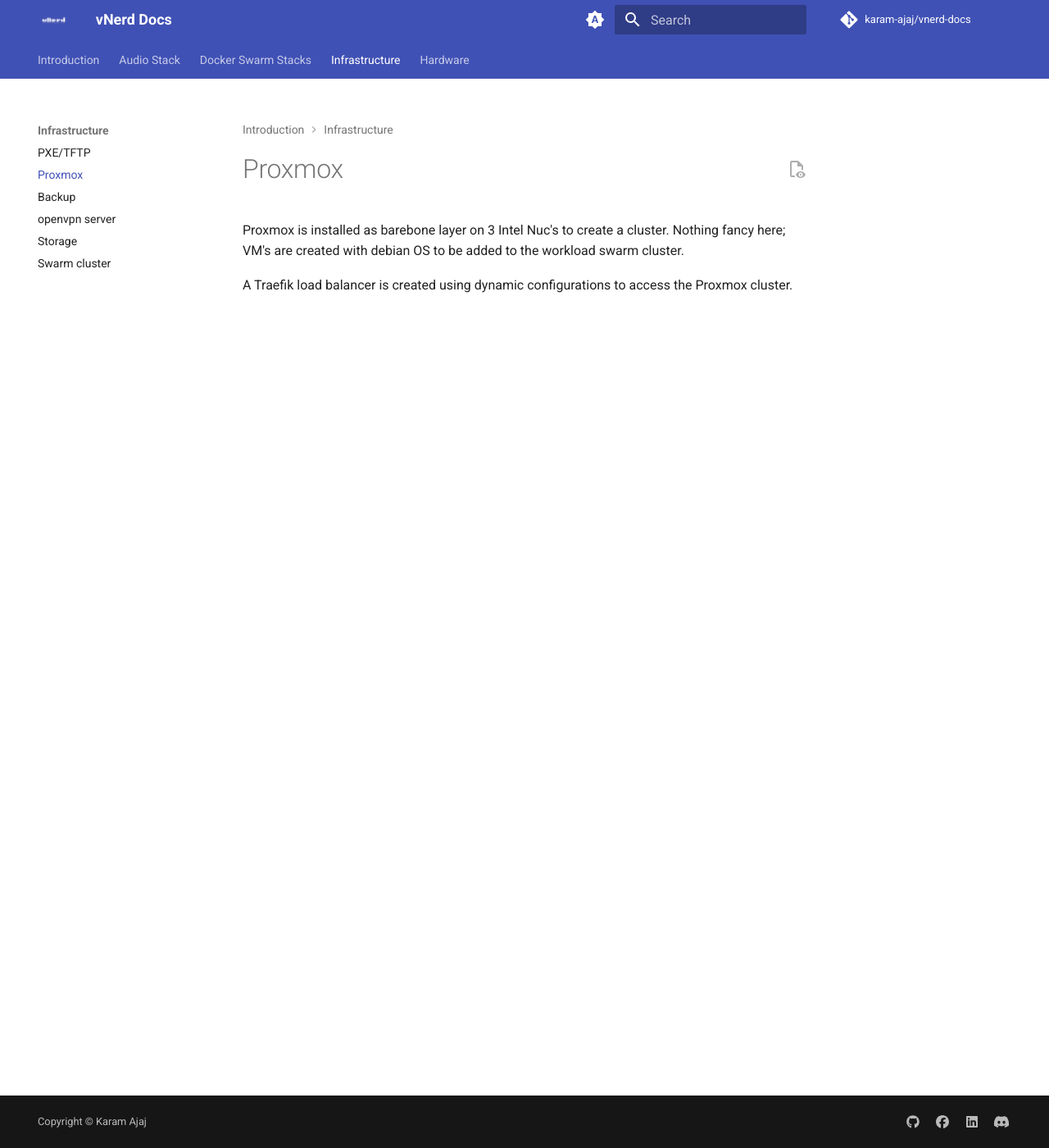
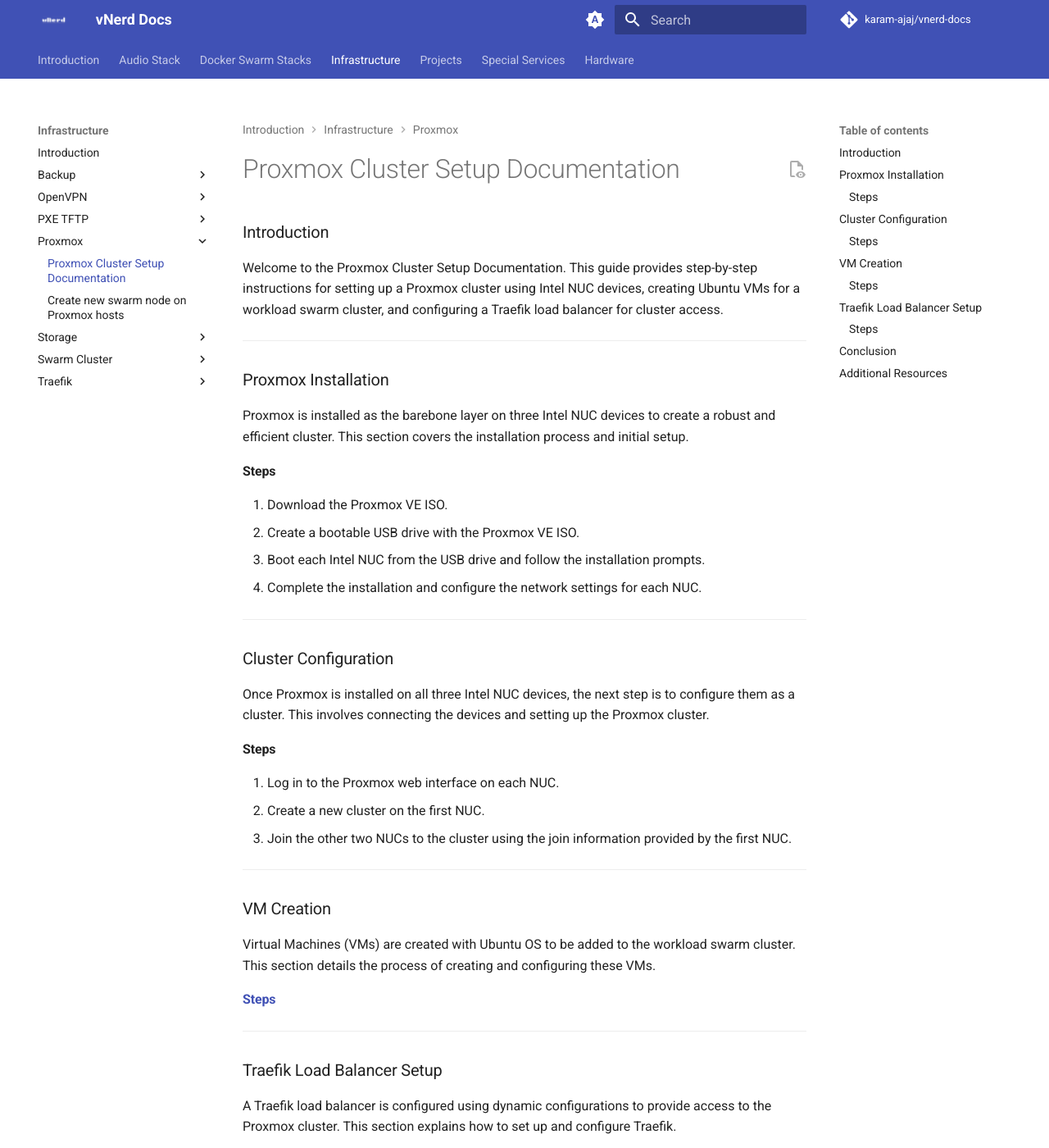
Before and after one commit to karam-ajaj/vnerd-docs, an MkDocs documentation site: the page built from docs/Infrastructure/Proxmox/index.md, in a window 1280 px wide and 1400 px high. Shown: the whole window at 82% size. Built offline with MkDocs 1.6.1 and Material for MkDocs 9.7.7, drawn with Linux system fonts in a browser that asks for light colours; comment, search, counter and statistics services are not loaded; some of the changed text lies outside the part shown.

Commit message:
added some ai generated content

```diff
--- a/docs/Infrastructure/Proxmox.md
+++ /dev/null
@@ -1,3 +0,0 @@
-Proxmox is installed as barebone layer on 3 Intel Nuc's to create a cluster. Nothing fancy here; VM's are created with debian OS to be added to the workload swarm cluster.
-
-A Traefik load balancer is created using dynamic configurations to access the Proxmox cluster.
--- /dev/null
+++ b/docs/Infrastructure/Proxmox/index.md
@@ -0,0 +1,63 @@
+# Proxmox Cluster Setup Documentation
+
+### Introduction
+
+Welcome to the Proxmox Cluster Setup Documentation. This guide provides step-by-step instructions for setting up a Proxmox cluster using Intel NUC devices, creating Ubuntu VMs for a workload swarm cluster, and configuring a Traefik load balancer for cluster access.
+
+---
+
+### Proxmox Installation
+
+Proxmox is installed as the barebone layer on three Intel NUC devices to create a robust and efficient cluster. This section covers the installation process and initial setup.
+
+#### Steps
+1. Download the Proxmox VE ISO.
+2. Create a bootable USB drive with the Proxmox VE ISO.
+3. Boot each Intel NUC from the USB drive and follow the installation prompts.
+4. Complete the installation and configure the network settings for each NUC.
+
+---
+
+### Cluster Configuration
+
+Once Proxmox is installed on all three Intel NUC devices, the next step is to configure them as a cluster. This involves connecting the devices and setting up the Proxmox cluster.
+
+#### Steps
+1. Log in to the Proxmox web interface on each NUC.
+2. Create a new cluster on the first NUC.
+3. Join the other two NUCs to the cluster using the join information provided by the first NUC.
+
+---
+
+### VM Creation
+
+Virtual Machines (VMs) are created with Ubuntu OS to be added to the workload swarm cluster. This section details the process of creating and configuring these VMs.
+
+#### [Steps](https://docs.vnerd.nl/Infrastructure/Proxmox/create_node/)
+
+
+---
+
+### Traefik Load Balancer Setup
+
+A Traefik load balancer is configured using dynamic configurations to provide access to the Proxmox cluster. This section explains how to set up and configure Traefik.
+
+#### [Steps](https://docs.vnerd.nl/Infrastructure/Traefik/)
+
+---
+
+### Conclusion
+
+This documentation provides a comprehensive guide to setting up a Proxmox cluster on Intel NUC devices, creating Debian VMs, and configuring a Traefik load balancer. Follow the steps carefully to ensure a successful setup.
+
+For more detailed instructions and troubleshooting tips, refer to the official Proxmox and Traefik documentation.
+
+---
+
+### Additional Resources
+
+- [Proxmox VE Official Documentation](https://www.proxmox.com/en/proxmox-ve)
+- [Debian Official Website](https://www.debian.org/)
+- [Traefik Official Documentation](https://doc.traefik.io/traefik/)
+
+---
```
Also changed, not shown: docs/Docker Swarm Stacks/index.md (+1 -1 lines), docs/Infrastructure/Proxmox/create_node.md (added, +105 -0 lines), docs/Infrastructure/Swarm Cluster/index.md (added, +16 -0 lines), docs/Infrastructure/Swarm Cluster/setup.md (added, +77 -0 lines), docs/Infrastructure/Traefik/index.md (added, +100 -0 lines), docs/Infrastructure/Traefik/traefik_swarm.md (added, +52 -0 lines), docs/Infrastructure/index.md (added, +47 -0 lines), docs/Infrastructure/swarm cluster.md (deleted, +0 -3 lines), docs/Infrastructure/Backup/index.md (renamed from docs/Infrastructure/backup.md), docs/Infrastructure/OpenVPN/index.md (renamed from docs/Infrastructure/ovpn.md), docs/Infrastructure/PXE TFTP/index.md (renamed from docs/Infrastructure/PXE TFTP.md), docs/Infrastructure/Storage/index.md (renamed from docs/Infrastructure/storage.md), docs/Projects/index.md (added), docs/Special Services/index.md (added).
